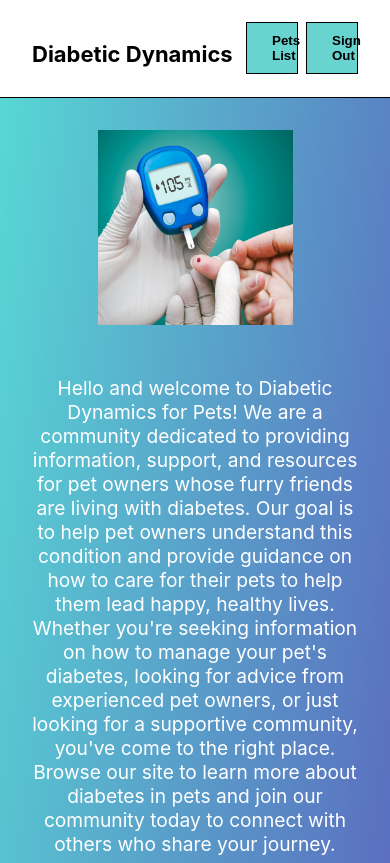
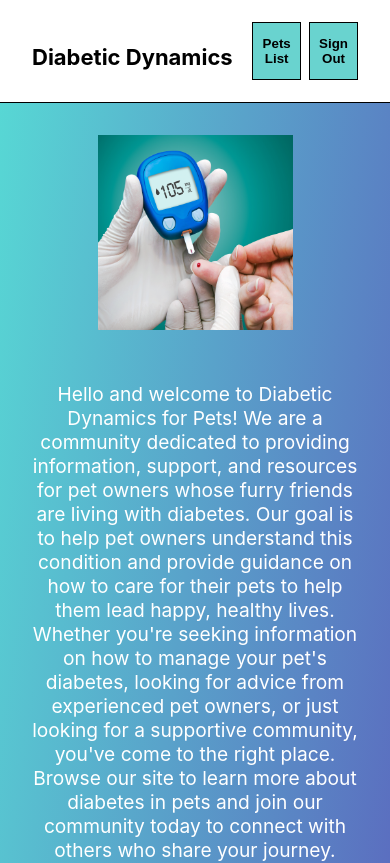
Before and after one commit to threnody5/Diabetic-Dynamics, a React (Create React App) app: page / in a window 390 px wide. Shown: the top 863 px of the page. Built offline with nearby package versions, Linux system fonts and the light colour scheme; no server answers; sample sign-in values are in the browser's storage.

Commit message:
update navigation buttons for better responsiveness

```diff
--- a/src/components/navigation/styles.scss
+++ b/src/components/navigation/styles.scss
@@ -12,7 +12,7 @@
     .button-sign-up,
     .button-pets-list {
         @include button;
-        width: 15% !important;
+        width: 15%;
         margin-right: 0.5rem;
     }
 
--- a/src/styles/variables.scss
+++ b/src/styles/variables.scss
@@ -27,7 +27,7 @@ $dark-text-highlight-color: #321782;
 @mixin button {
     font-weight: bold;
     width: 100%;
-    padding: 10px 25px 10px 25px;
+    padding: 0.8rem 0 0.8rem 0;
     border: 1px solid black;
     color: $dark-button-text-color;
     background-color: $button-backdrop-color;
```
